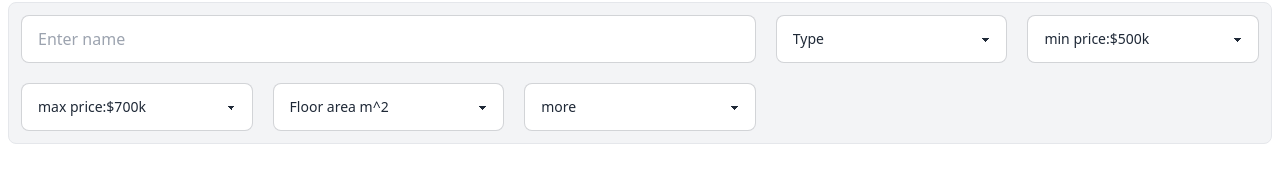
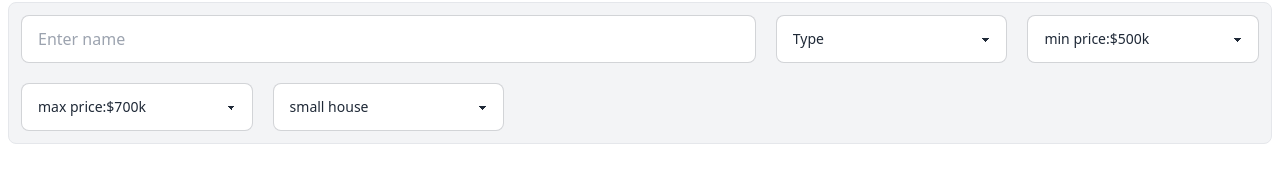
Before and after one commit to SeryVathana/real-estate-project, a React (Create React App) app: page /browse in a window 1280 px wide. Shown: the part 107-288 px from the top of the page. Built offline with nearby package versions, Linux system fonts and the light colour scheme.

Commit message:
not done

```diff
--- a/src/Pages/BrowsePage.jsx
+++ b/src/Pages/BrowsePage.jsx
@@ -16,22 +16,41 @@ const BrowsePage = () => {
     if (inputType === 'none') {
       setData(backUp);
     } else {
-      setData(backUp.filter((eachData) => eachData.type === inputType));
+      setData(backUp.filter((eachData) => eachData.type === inputType))
+
     }
   };
+
 
   const handleChangeMinPrice = (e) => {
     const inputMinPrice = e.target.value;
     console.log(inputMinPrice);
 
-    setData(backUp.filter((eachData) => eachData.price >= inputMinPrice));
+    setData(backUp.filter((eachData) => eachData.price <= inputMinPrice));
   };
 
   const handleSearch = (e) => {
     setSearchValue(e.target.value);
 
     setData(backUp.filter((item) => String(item.itemName).toLowerCase().includes(String(e.target.value).toLowerCase())));
+
   };
+  const handleChangeMaxPrice = (e) => {
+    const inputMaxPrice = e.target.value;
+    console.log (inputMaxPrice);
+
+    setData(backUp.filter((eachData) =>eachData.price <= inputMaxPrice));
+  };
+
+  const keySearch = (e) => {
+    setSearchValue(e.target.value);
+
+    setData(backUp.filter((item) => String(item.itemName).toLowerCase().includes(String(e.target.value).toLowerCase())));
+
+  };
+
+
+
 
   return (
     <MainLayout>
@@ -70,7 +89,7 @@ const BrowsePage = () => {
               <option value={4000}>$4000</option>
               <option value={10000}>$10000</option>
             </select>
-            <select className='select select-bordered w-full max-w-xs'>
+            <select className='select select-bordered w-full max-w-xs' onChange={(e) => handleChangeMaxPrice(e)}>
               <option disabled selected>
                 max price:$700k
               </option>
@@ -81,17 +100,11 @@ const BrowsePage = () => {
               <option value={20000}>$20000</option>
               <option value={30000}>$30000</option>
             </select>
-            <select className='select select-bordered w-full max-w-xs'>
-              <option disabled selected>
-                Floor area m^2
-              </option>
-              <option> 55m² to 65m²</option>
-              <option>75m² to 100m²</option>
-              <option>185m2</option>
-              <option>150m² </option>
-              <option> 200m²</option>
-            </select>
-            <select className='select select-bordered w-full max-w-xs'>
+            <select className='select select-bordered w-full max-w-xs'
+              defaultValue={'type'}
+              onChange={(e) => handleChangeType(e)}
+              >
+
               <option disabled selected>
                 more
               </option>
--- a/src/Pages/ItemDetailPage.jsx
+++ b/src/Pages/ItemDetailPage.jsx
@@ -125,12 +125,12 @@ const ItemDetailPage = () => {
               </div>
 
               <div className='space-y-2'>
-                <h3 className='text-xl font-semibold'>Sery Vathana</h3>
+                <h3 className='text-xl font-semibold'>Seung sovannary</h3>
                 <p className='flex gap-3'>
                   <span>
                     <PhoneCall className='w-5' />
                   </span>
-                  <span>0232398324</span>
+                  <span>0974874231</span>
                 </p>
               </div>
             </div>
@@ -212,7 +212,7 @@ const ItemDetailPage = () => {
             <div className='mt-5'>
               <div className='border p-2 rounded-md bg-gray-50 flex flex-col'>
                 <div className='flex items-center gap-5'>
-                  <h1 className='text-lg font-semibold'>Sery Vathana</h1>
+                  <h1 className='text-lg font-semibold'>seung sovannary</h1>
                   <div className='flex gap-2'>
                     <Star className='w-5 text-yellow-500' />
                     <Star className='w-5 text-yellow-500' />
--- a/src/data/mock-data.js
+++ b/src/data/mock-data.js
@@ -13,6 +13,7 @@ export const mockData = [
       size: 30,
       bed: 2,
       bath: 2,
+
     },
     contactPerson: {
       profileImg: 'https://daisyui.com/images/stock/photo-1534528741775-53994a69daeb.jpg',
--- a/src/data/mock-data.json
+++ b/src/data/mock-data.json
@@ -3,7 +3,7 @@
     "id": 1,
     "itemName": "Apartment",
     "itemDescription": "Lorem ipsum dolor sit amet consectetur adipisicing elit. Cupiditate consequuntur quidem voluptate voluptas, molestiae odit optio, excepturi porro est, dolorum totam doloremque. Similique quaerat natus eveniet dolore voluptas! Placeat, voluptate perferendis atque, nisi nihil autem laboriosam porro quam vitae aliquid similique magnam numquam itaque minus illo corporis maxime vero fugit",
-    "price": 23000,
+    "price": 5000,
     "type": "rent",
     "displayImage": "https://assets-news.housing.com/news/wp-content/uploads/2022/02/27121904/featured-compressed-67.jpg",
     "allImages": [""],
@@ -30,7 +30,7 @@
     "id": 2,
     "itemName": "House",
     "itemDescription": "Lorem ipsum dolor sit amet consectetur adipisicing elit. Cupiditate consequuntur quidem voluptate voluptas, molestiae odit optio, excepturi porro est, dolorum totam doloremque. Similique quaerat natus eveniet dolore voluptas! Placeat, voluptate perferendis atque, nisi nihil autem laboriosam porro quam vitae aliquid similique magnam numquam itaque minus illo corporis maxime vero fugit",
-    "price": 4500,
+    "price": 10000,
     "type": "rent",
     "displayImage": "https://3.bp.blogspot.com/-86Ak0IGhCbA/WN-3wq8xGFI/AAAAAAAAAJE/B7IM3xX1MuooPZq9IdsLCuIqe7qKzgeGwCLcB/s1600/6.jpg",
     "allImages": [""],
@@ -57,7 +57,7 @@
     "id": 3,
     "itemName": "Vila",
     "itemDescription": "Lorem ipsum dolor sit amet consectetur adipisicing elit. Cupiditate consequuntur quidem voluptate voluptas, molestiae odit optio, excepturi porro est, dolorum totam doloremque. Similique quaerat natus eveniet dolore voluptas! Placeat, voluptate perferendis atque, nisi nihil autem laboriosam porro quam vitae aliquid similique magnam numquam itaque minus illo corporis maxime vero fugit",
-    "price": 3400,
+    "price": 8000,
     "type": "sale",
     "displayImage": "https://1.bp.blogspot.com/-h9VZcPSqpuk/WN-3rkpWA8I/AAAAAAAAAIw/asE3C0WkZxYOy2575DYH_pPTzF3IHIrvACLcB/s1600/29.jpg",
     "allImages": [""],
```
